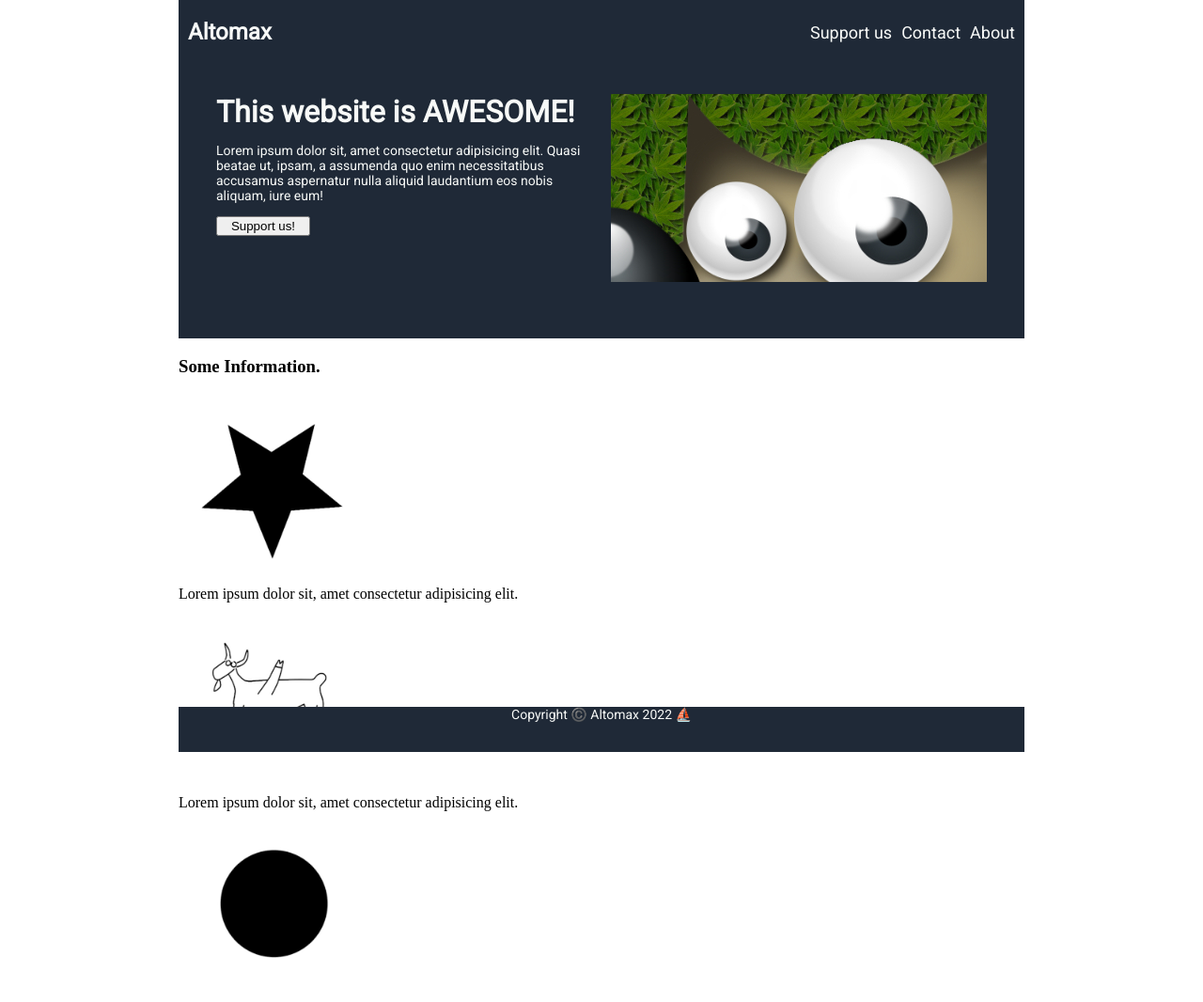
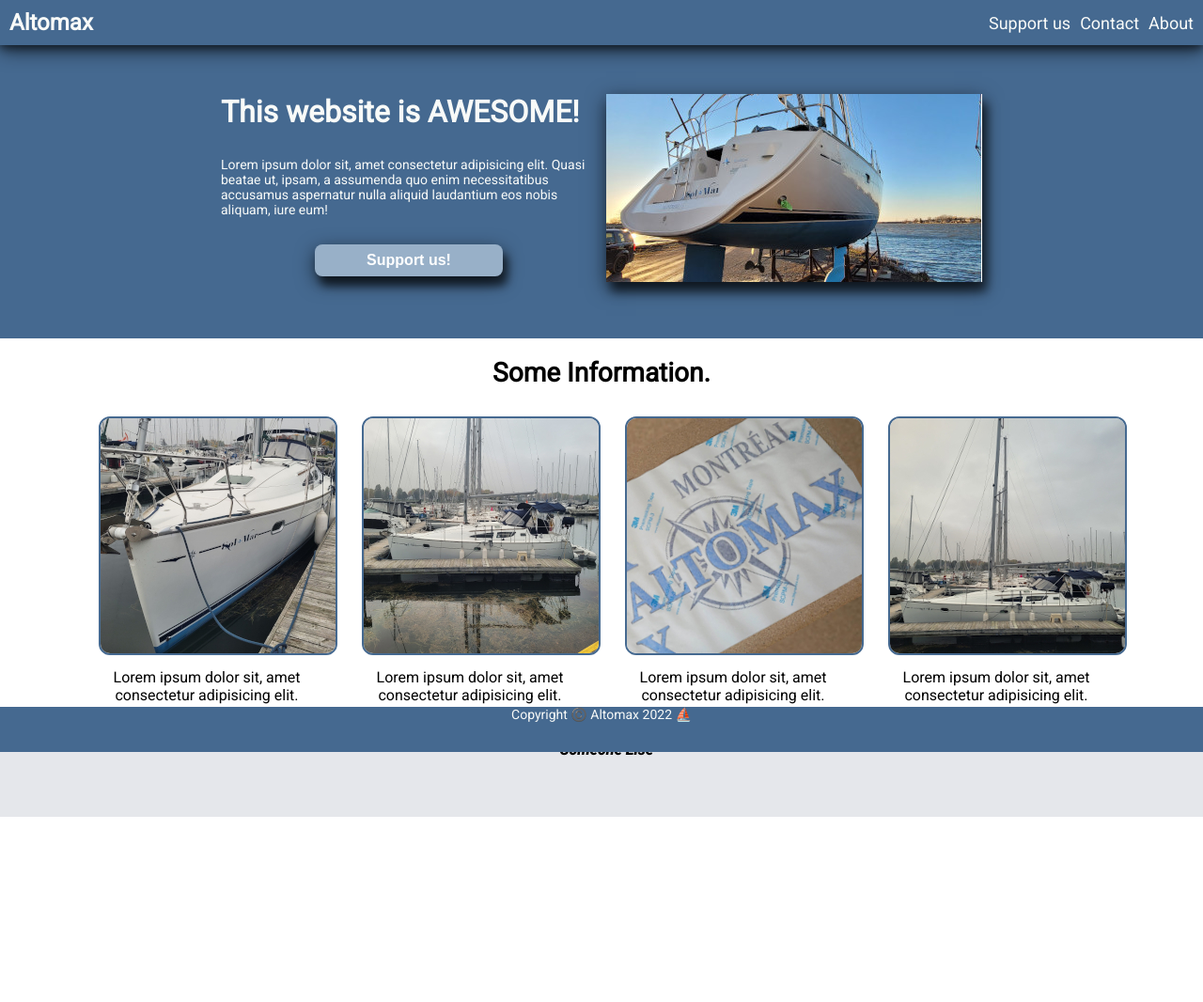
Before and after one commit to numB1057/Altomax-Odin, a plain HTML site: page index.html in a window 1280 px wide. Shown: the top 1066 px of the page at 94% size. After the commit the page ends 869 px from the top, so only its background shows below. Drawn offline with Linux system fonts and the light colour scheme.

Commit message:
Updated style and added real imgs

```diff
--- a/css/stylesheet.css
+++ b/css/stylesheet.css
@@ -1,26 +1,33 @@
 @import url('https://fonts.googleapis.com/css2?family=Roboto:ital,wght@0,100;0,300;0,400;1,900&display=swap');
+
+html {
+    width: 100%;
+    min-width: 700px;
+}
 body {
     display: flex;
     flex-direction: column;
-    margin: auto;
     padding: 0;
+    margin: 0;
     height: 100vh;
-    width: 900px;
+    width: 100%;
+    font-family: 'Roboto', sans-serif;
+
 }
 
 .header {
     display: flex;
-    background-color: #1F2937;
+    background-color: #456990;
     margin: 0;
-    padding-top: 10px;
     height: 48px;
-    width: 900px;
+    width: 100%;
     position: fixed;
+    box-shadow: 0 2px 10px 0 rgba(0,0,0,0.6), 0 6px 20px 0 rgba(0,0,0,0.6);
+
 }
 
 .header-logo {
     color: #F8FAF8;
-    font-family: 'Roboto', sans-serif;
     font-size: 24px;
     font-weight: bolder;
     align-self: center;
@@ -44,14 +51,19 @@ li {
 
 a {
     color: #F8FAF8;
-    font-family: 'Roboto', sans-serif;
     font-size: 18px;
     text-decoration: none;
-    }
+}
+
+.content {
+    display: flex;
+    flex-direction: column;
+}
 
 .content-top {
-    background-color: #1F2937;
+    background-color: #456990;
     display: flex;
+    justify-content: center;
     gap: 10px;
     padding-top: 100px;
     padding-left: 40px;
@@ -62,37 +74,97 @@ a {
 .signup-container {
     display: flex;
     flex-direction: column;
+    width: 400px;
+    gap: 15px;
 }
 
-h1 {
+.title {
     margin: 0;
     color: #F8FAF8;
-    font-family: 'Roboto', sans-serif;
 }
 
-.content-top p {
+.description {
     color: #F8FAF8;
-    font-family: 'Roboto', sans-serif;
     font-size: 14px;
 }
 
-.support-btn{ /*needs styling and bottom of container placement*/
-    width: 100px;
+.support-btn{
+    align-self: center;
+    width: 50%;
+    border: none;
+    border-radius: 8px;
+    background-color: #98B0C8;
+    color: white;
+    font-weight: bold;
+    font-size: 16px;
+    padding: 0.5em;
+    box-shadow: 5px 10px 10px 0 rgba(0,0,0,0.6), 0 6px 20px 0 rgba(0,0,0,0.6);
 }
-    /* Temp stuff below */
+
+.top-image {
+    width: 400px;
+    height: 200px;
+    box-shadow: 5px 10px 10px 0 rgba(0,0,0,0.6), 0 6px 20px 0 rgba(0,0,0,0.6);
+    align-self: center;
+}
+
+.info-container {
+    display: flex;
+    flex-direction: column;
+    align-content: center;
+}
+
+.information-title {
+    text-align: center;
+    font-size: 28px;
+    margin: 20px 0 0 0;
+}
+
+.cards-container {
+    display: flex;
+    flex-wrap: wrap;
+    gap: 30px;
+    justify-content: center;
+    margin: 20px;
+}
+.cards {
+    width: 250px;
+}
 
 .cards-container img {
-    width: 200px;
+    width: 250px;
+    margin: 10px;
+    border: 2px solid #456990;
+    border-radius: 12px;
+
+}
+
+.card-text {
+    font-size: 16px;
+    text-align: center;
+}
+
+.content-quote {
+    background-color: #E5E7EB;
+    color: rgb(0, 0, 0);
+    width: 100%;
+    text-align: center;
+    font-style: italic;
+    font-weight: 100;
+    height: 100px;
+
 }
 
 .footer {
-    background-color: #1F2937 ;
+    background-color: #456990 ;
     position: fixed;
     bottom: 0;
+    right: 0;
+    left: 0;
     color: #F8FAF8;
-    font-family: 'Roboto', sans-serif;
     font-size: 14px;
-    width: 900px;
+    width: 100%;
     height: 48px;
     text-align: center;
+    align-self: center;
 }
--- a/index.html
+++ b/index.html
@@ -21,33 +21,35 @@
         <div class="content-top">
             <div class="signup-container">
                 <h1 class="title">This website is AWESOME!</h1>
-                <!--p tag needs class???-->
-                <p>Lorem ipsum dolor sit, amet consectetur adipisicing elit. Quasi beatae ut, ipsam, a assumenda quo enim necessitatibus accusamus aspernatur nulla aliquid laudantium eos nobis aliquam, iure eum!</p>
+                <p class="description">Lorem ipsum dolor sit, amet consectetur adipisicing elit. Quasi beatae ut, ipsam, a assumenda quo enim necessitatibus accusamus aspernatur nulla aliquid laudantium eos nobis aliquam, iure eum!</p>
                 <button class="support-btn">Support us!</button>
             </div>
-            <img src="./assets/image-place-holder.jpg" alt="A simple place holder">
+            <img class="top-image" src="./assets/sunset-small.jpg" alt="Boat sunset">
         </div>
+        <div class="info-container"> <!--flex column here-->
+            <h3 class="information-title">Some Information.</h3>
             <div class="cards-container">
-            <h3 class="information-title">Some Information.</h3>
                 <div class="cards">
-                <img src="./assets/star.jpg" alt="img of a star">
+                    <img src="./assets/in-water-front-small.jpg" alt="img of a circle">
                     <div class="card-text">Lorem ipsum dolor sit, amet consectetur adipisicing elit.</div>
                 </div>
                 <div class="cards">
-                <img src="./assets/goat.jpg" alt="img of a goat">
+                    <img src="./assets/in-water-side1-small.jpg" alt="Boat on water">
                     <div class="card-text">Lorem ipsum dolor sit, amet consectetur adipisicing elit.</div>
                 </div>
                 <div class="cards">
-                <img src="./assets/circle.jpg" alt="img of a circle">
+                    <img src="./assets/decals-small.jpg" alt="Logo decals">
                     <div class="card-text">Lorem ipsum dolor sit, amet consectetur adipisicing elit.</div>
                 </div>
                 <div class="cards">
-                <img src="./assets/gimp.jpg" alt="img of gimp">
+                    <img src="./assets/in-water-side2 small.jpg" alt="img of gimp">
                     <div class="card-text">Lorem ipsum dolor sit, amet consectetur adipisicing elit.</div>
                 </div>
             </div>
+        </div>
         <div class="content-quote">
-
+            "This is a quote Lorem ipsum dolor sit amet consectetur adipisicing elit."
+            <br>- Someone Else
         </div>
     </div>
 
```
Also changed, not shown: assets/circle.jpg (deleted), assets/decals-small.jpg (added), assets/decals.jpg (added), assets/gimp.jpg (deleted), assets/goat.jpg (deleted), assets/image-place-holder.jpg (deleted), assets/in-water-front-small.jpg (added), assets/in-water-front.jpg (added), assets/in-water-side1-small.jpg (added), assets/in-water-side2 small.jpg (added), assets/star.jpg (deleted), assets/sunset-small.jpg (added), assets/sunset.jpg (added), 2 other files. Lines whose indentation alone changed are shown as unchanged.
